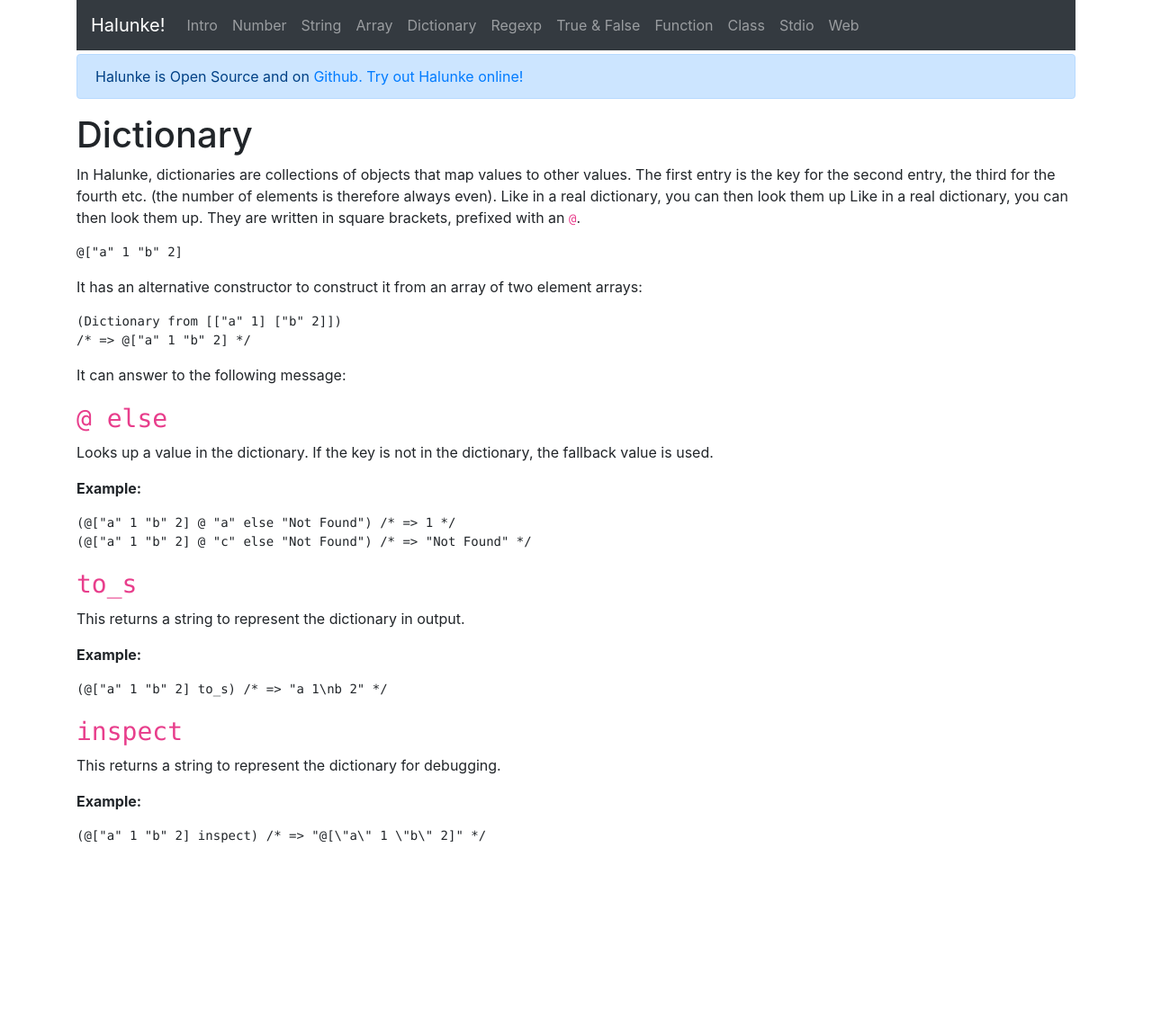
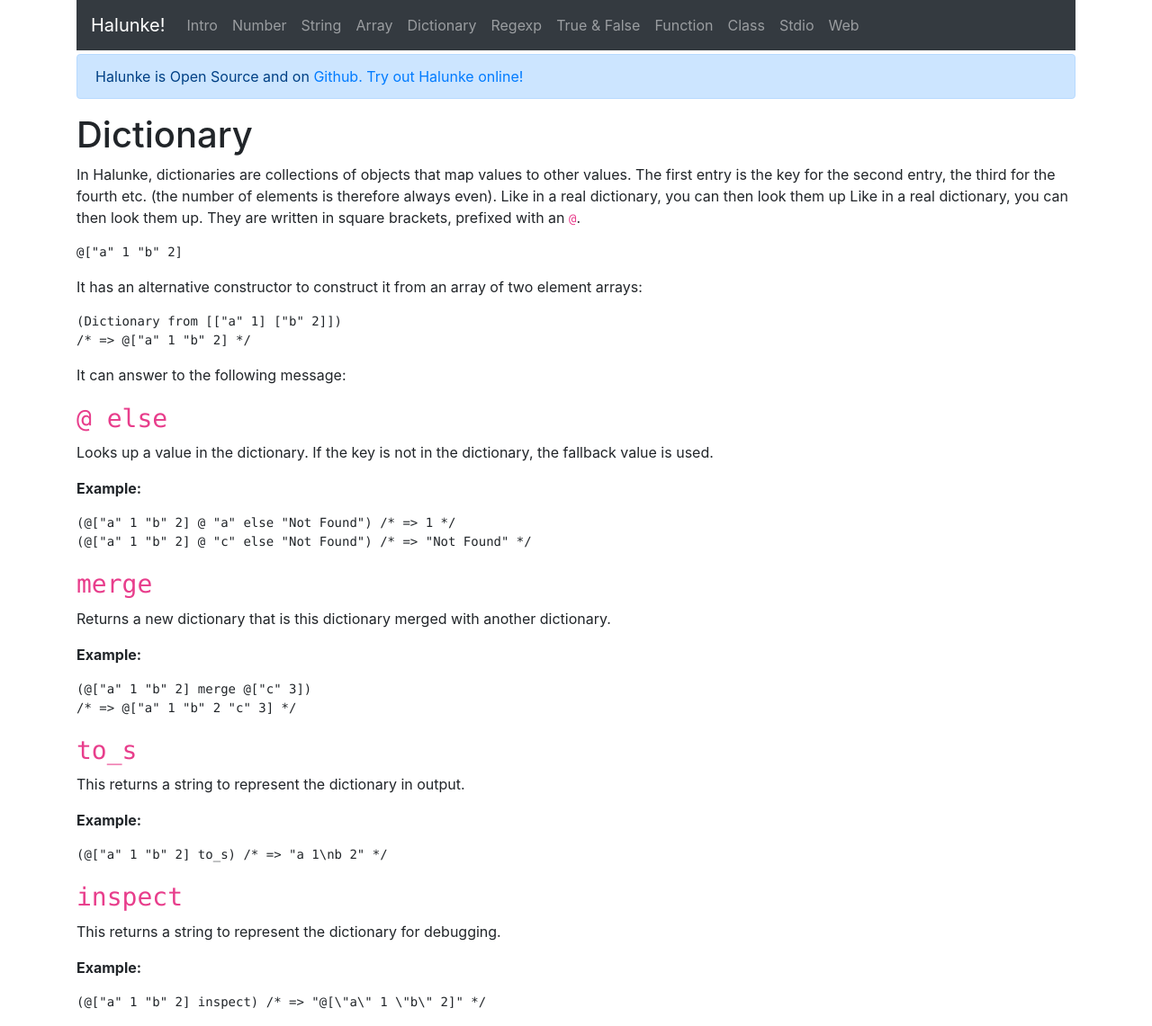
Before and after one commit to moonglum/halunke, a Jekyll site: the page built from docs/dictionary.md, in a window 1280 px wide. Shown: the whole page at 90% size. Built offline with Jekyll 4.4.1, drawn with Linux system fonts in a browser that asks for light colours; nearby versions of some CDN libraries; our own code applies the rules of GitHub Pages for plain Markdown files; before the commit the page ends 956 px from its top, so only the background shows below that.

Commit message:
Merge two dictionaries

````diff
--- a/docs/dictionary.md
+++ b/docs/dictionary.md
@@ -35,6 +35,18 @@ dictionary, the fallback value is used.
 (@["a" 1 "b" 2] @ "c" else "Not Found") /* => "Not Found" */
 ```
 
+## `merge`
+
+Returns a new dictionary that is this dictionary merged with
+another dictionary.
+
+**Example:**
+
+```
+(@["a" 1 "b" 2] merge @["c" 3])
+/* => @["a" 1 "b" 2 "c" 3] */
+```
+
 ## `to_s`
 
 This returns a string to represent the dictionary in output.
--- a/lib/halunke/runtime/hdictionary.rb
+++ b/lib/halunke/runtime/hdictionary.rb
@@ -9,6 +9,9 @@ module Halunke
             key.receive_message(context, "=", [context["search"]]).inspect(context) == "true"
           end
           result ? result[1] : context["fallback"]
+        }),
+        "merge" => HFunction.new([:self, :other], lambda { |context|
+          HDictionary.create_instance(context["self"].ruby_value.merge(context["other"].ruby_value))
         }),
         "to_s" => HFunction.new([:self], lambda { |context|
           x = []
````
Also changed, not shown: test/interpreter_test.rb (+4 -0 lines).
